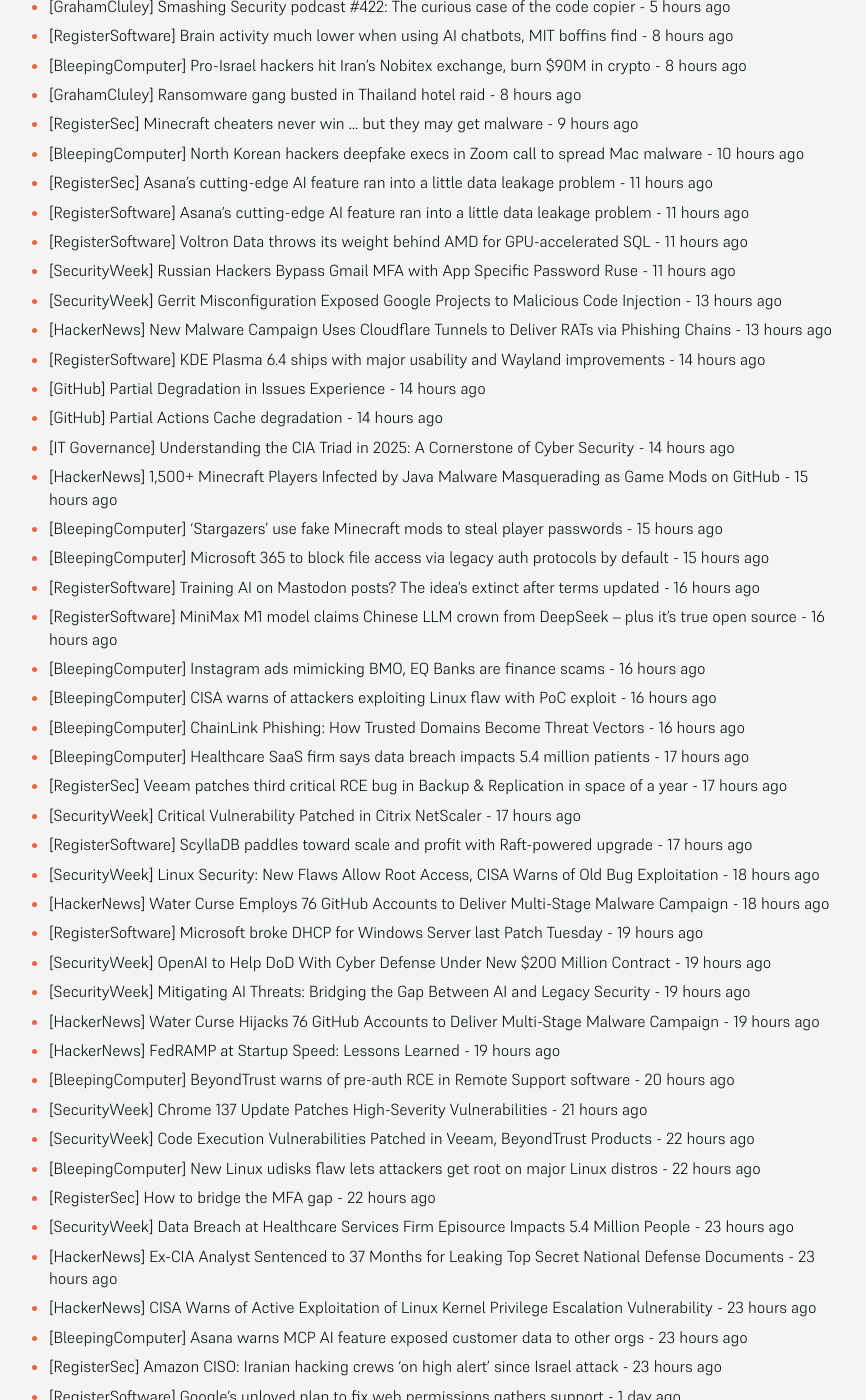
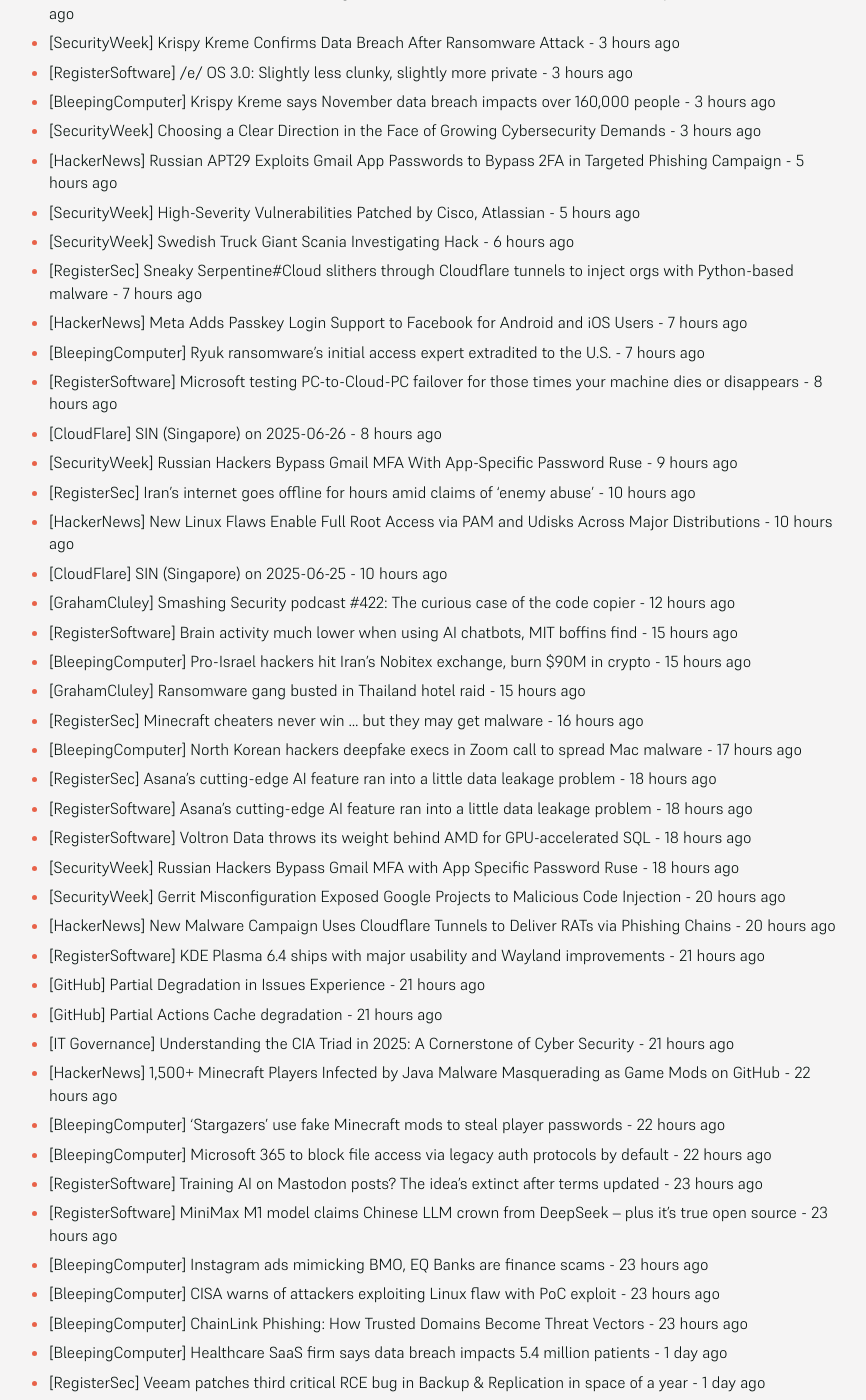
Before and after one commit to SecOpsNews/news, a Jekyll site: the page built from index.md, in a window 1280 px wide and 1400 px high, scrolled down 611 px. Shown: the whole window, without its empty margins (215-1081 px from the left). Built offline with Jekyll 4.4.1, drawn with Linux system fonts in a browser that asks for light colours; some of the changed text lies outside the part shown.

Commit message:
New Feed

```diff
--- a/index.md
+++ b/index.md
@@ -9,60 +9,78 @@ description: Latest Updates
 
 <!-- SecOps start -->
 
-- [RegisterSec] Sneaky Serpentine#Cloud slithers through Cloudflare tunnels to inject orgs with Python-based malware - 21 minutes ago
-- [HackerNews] Meta Adds Passkey Login Support to Facebook for Android and iOS Users - 21 minutes ago
-- [BleepingComputer] Ryuk ransomware’s initial access expert extradited to the U.S. - 46 minutes ago
-- [RegisterSoftware] Microsoft testing PC-to-Cloud-PC failover for those times your machine dies or disappears - 1 hour ago
-- [CloudFlare] SIN (Singapore) on 2025-06-26 - 1 hour ago
-- [SecurityWeek] Russian Hackers Bypass Gmail MFA With App-Specific Password Ruse - 2 hours ago
-- [RegisterSec] Iran’s internet goes offline for hours amid claims of ‘enemy abuse’ - 3 hours ago
-- [HackerNews] New Linux Flaws Enable Full Root Access via PAM and Udisks Across Major Distributions - 3 hours ago
-- [CloudFlare] SIN (Singapore) on 2025-06-25 - 3 hours ago
-- [GrahamCluley] Smashing Security podcast #422: The curious case of the code copier - 5 hours ago
-- [RegisterSoftware] Brain activity much lower when using AI chatbots, MIT boffins find - 8 hours ago
-- [BleepingComputer] Pro-Israel hackers hit Iran's Nobitex exchange, burn $90M in crypto - 8 hours ago
-- [GrahamCluley] Ransomware gang busted in Thailand hotel raid - 8 hours ago
-- [RegisterSec] Minecraft cheaters never win ... but they may get malware - 9 hours ago
-- [BleepingComputer] North Korean hackers deepfake execs in Zoom call to spread Mac malware - 10 hours ago
-- [RegisterSec] Asana's cutting-edge AI feature ran into a little data leakage problem - 11 hours ago
-- [RegisterSoftware] Asana's cutting-edge AI feature ran into a little data leakage problem - 11 hours ago
-- [RegisterSoftware] Voltron Data throws its weight behind AMD for GPU-accelerated SQL - 11 hours ago
-- [SecurityWeek] Russian Hackers Bypass Gmail MFA with App Specific Password Ruse - 11 hours ago
-- [SecurityWeek] Gerrit Misconfiguration Exposed Google Projects to Malicious Code Injection - 13 hours ago
-- [HackerNews] New Malware Campaign Uses Cloudflare Tunnels to Deliver RATs via Phishing Chains - 13 hours ago
-- [RegisterSoftware] KDE Plasma 6.4 ships with major usability and Wayland improvements - 14 hours ago
-- [GitHub] Partial Degradation in Issues Experience - 14 hours ago
-- [GitHub] Partial Actions Cache degradation - 14 hours ago
-- [IT Governance] Understanding the CIA Triad in 2025: A Cornerstone of Cyber Security - 14 hours ago
-- [HackerNews] 1,500+ Minecraft Players Infected by Java Malware Masquerading as Game Mods on GitHub - 15 hours ago
-- [BleepingComputer] 'Stargazers' use fake Minecraft mods to steal player passwords - 15 hours ago
-- [BleepingComputer] Microsoft 365 to block file access via legacy auth protocols by default - 15 hours ago
-- [RegisterSoftware] Training AI on Mastodon posts? The idea's extinct after terms updated - 16 hours ago
-- [RegisterSoftware] MiniMax M1 model claims Chinese LLM crown from DeepSeek – plus it's true open source - 16 hours ago
-- [BleepingComputer] Instagram ads mimicking BMO, EQ Banks are finance scams - 16 hours ago
-- [BleepingComputer] CISA warns of attackers exploiting Linux flaw with PoC exploit - 16 hours ago
-- [BleepingComputer] ChainLink Phishing: How Trusted Domains Become Threat Vectors - 16 hours ago
-- [BleepingComputer] Healthcare SaaS firm says data breach impacts 5.4 million patients - 17 hours ago
-- [RegisterSec] Veeam patches third critical RCE bug in Backup &amp; Replication in space of a year - 17 hours ago
-- [SecurityWeek] Critical Vulnerability Patched in Citrix NetScaler - 17 hours ago
-- [RegisterSoftware] ScyllaDB paddles toward scale and profit with Raft-powered upgrade - 17 hours ago
-- [SecurityWeek] Linux Security: New Flaws Allow Root Access, CISA Warns of Old Bug Exploitation - 18 hours ago
-- [HackerNews] Water Curse Employs 76 GitHub Accounts to Deliver Multi-Stage Malware Campaign - 18 hours ago
-- [RegisterSoftware] Microsoft broke DHCP for Windows Server last Patch Tuesday - 19 hours ago
-- [SecurityWeek] OpenAI to Help DoD With Cyber Defense Under New $200 Million Contract - 19 hours ago
-- [SecurityWeek] Mitigating AI Threats: Bridging the Gap Between AI and Legacy Security - 19 hours ago
-- [HackerNews] Water Curse Hijacks 76 GitHub Accounts to Deliver Multi-Stage Malware Campaign - 19 hours ago
-- [HackerNews] FedRAMP at Startup Speed: Lessons Learned - 19 hours ago
-- [BleepingComputer] BeyondTrust warns of pre-auth RCE in Remote Support software - 20 hours ago
-- [SecurityWeek] Chrome 137 Update Patches High-Severity Vulnerabilities - 21 hours ago
-- [SecurityWeek] Code Execution Vulnerabilities Patched in Veeam, BeyondTrust Products - 22 hours ago
-- [BleepingComputer] New Linux udisks flaw lets attackers get root on major Linux distros - 22 hours ago
-- [RegisterSec] How to bridge the MFA gap - 22 hours ago
-- [SecurityWeek] Data Breach at Healthcare Services Firm Episource Impacts 5.4 Million People - 23 hours ago
-- [HackerNews] Ex-CIA Analyst Sentenced to 37 Months for Leaking Top Secret National Defense Documents - 23 hours ago
-- [HackerNews] CISA Warns of Active Exploitation of Linux Kernel Privilege Escalation Vulnerability - 23 hours ago
-- [BleepingComputer] Asana warns MCP AI feature exposed customer data to other orgs - 23 hours ago
-- [RegisterSec] Amazon CISO: Iranian hacking crews ‘on high alert’ since Israel attack - 23 hours ago
+- [BleepingComputer] ChatGPT will analyze Gmail emails, manage schedule on Google Calendar - 24 minutes ago
+- [RegisterSec] Glazed and confused: Hole lotta highly sensitive data nicked from Krispy Kreme - 24 minutes ago
+- [BleepingComputer] Telecom giant Viasat breached by China's Salt Typhoon hackers - 1 hour ago
+- [BleepingComputer] DuckDuckGo beefs up scam defense to block fake stores, crypto sites - 1 hour ago
+- [SecurityWeek] New Campaigns Distribute Malware via Open Source Hacking Tools - 1 hour ago
+- [RegisterSec] UK gov asks university boffins to pinpoint cyber growth areas where it should splash cash - 1 hour ago
+- [HackerNews] Secure Vibe Coding: The Complete New Guide - 1 hour ago
+- [HackerNews] BlueNoroff Deepfake Zoom Scam Hits Crypto Employee with MacOS Backdoor Malware - 1 hour ago
+- [SecurityWeek] Encryption Backdoors: The Security Practitioners’ View - 2 hours ago
+- [SecurityWeek] Chain IQ, UBS Data Stolen in Ransomware Attack - 2 hours ago
+- [HackerNews] Uncover LOTS Attacks Hiding in Trusted Tools — Learn How in This Free Expert Session - 2 hours ago
+- [SecurityWeek] Krispy Kreme Confirms Data Breach After Ransomware Attack - 3 hours ago
+- [RegisterSoftware] /e/ OS 3.0: Slightly less clunky, slightly more private - 3 hours ago
+- [BleepingComputer] Krispy Kreme says November data breach impacts over 160,000 people - 3 hours ago
+- [SecurityWeek] Choosing a Clear Direction in the Face of Growing Cybersecurity Demands - 3 hours ago
+- [HackerNews] Russian APT29 Exploits Gmail App Passwords to Bypass 2FA in Targeted Phishing Campaign - 5 hours ago
+- [SecurityWeek] High-Severity Vulnerabilities Patched by Cisco, Atlassian - 5 hours ago
+- [SecurityWeek] Swedish Truck Giant Scania Investigating Hack - 6 hours ago
+- [RegisterSec] Sneaky Serpentine#Cloud slithers through Cloudflare tunnels to inject orgs with Python-based malware - 7 hours ago
+- [HackerNews] Meta Adds Passkey Login Support to Facebook for Android and iOS Users - 7 hours ago
+- [BleepingComputer] Ryuk ransomware’s initial access expert extradited to the U.S. - 7 hours ago
+- [RegisterSoftware] Microsoft testing PC-to-Cloud-PC failover for those times your machine dies or disappears - 8 hours ago
+- [CloudFlare] SIN (Singapore) on 2025-06-26 - 8 hours ago
+- [SecurityWeek] Russian Hackers Bypass Gmail MFA With App-Specific Password Ruse - 9 hours ago
+- [RegisterSec] Iran’s internet goes offline for hours amid claims of ‘enemy abuse’ - 10 hours ago
+- [HackerNews] New Linux Flaws Enable Full Root Access via PAM and Udisks Across Major Distributions - 10 hours ago
+- [CloudFlare] SIN (Singapore) on 2025-06-25 - 10 hours ago
+- [GrahamCluley] Smashing Security podcast #422: The curious case of the code copier - 12 hours ago
+- [RegisterSoftware] Brain activity much lower when using AI chatbots, MIT boffins find - 15 hours ago
+- [BleepingComputer] Pro-Israel hackers hit Iran's Nobitex exchange, burn $90M in crypto - 15 hours ago
+- [GrahamCluley] Ransomware gang busted in Thailand hotel raid - 15 hours ago
+- [RegisterSec] Minecraft cheaters never win ... but they may get malware - 16 hours ago
+- [BleepingComputer] North Korean hackers deepfake execs in Zoom call to spread Mac malware - 17 hours ago
+- [RegisterSec] Asana's cutting-edge AI feature ran into a little data leakage problem - 18 hours ago
+- [RegisterSoftware] Asana's cutting-edge AI feature ran into a little data leakage problem - 18 hours ago
+- [RegisterSoftware] Voltron Data throws its weight behind AMD for GPU-accelerated SQL - 18 hours ago
+- [SecurityWeek] Russian Hackers Bypass Gmail MFA with App Specific Password Ruse - 18 hours ago
+- [SecurityWeek] Gerrit Misconfiguration Exposed Google Projects to Malicious Code Injection - 20 hours ago
+- [HackerNews] New Malware Campaign Uses Cloudflare Tunnels to Deliver RATs via Phishing Chains - 20 hours ago
+- [RegisterSoftware] KDE Plasma 6.4 ships with major usability and Wayland improvements - 21 hours ago
+- [GitHub] Partial Degradation in Issues Experience - 21 hours ago
+- [GitHub] Partial Actions Cache degradation - 21 hours ago
+- [IT Governance] Understanding the CIA Triad in 2025: A Cornerstone of Cyber Security - 21 hours ago
+- [HackerNews] 1,500+ Minecraft Players Infected by Java Malware Masquerading as Game Mods on GitHub - 22 hours ago
+- [BleepingComputer] 'Stargazers' use fake Minecraft mods to steal player passwords - 22 hours ago
+- [BleepingComputer] Microsoft 365 to block file access via legacy auth protocols by default - 22 hours ago
+- [RegisterSoftware] Training AI on Mastodon posts? The idea's extinct after terms updated - 23 hours ago
+- [RegisterSoftware] MiniMax M1 model claims Chinese LLM crown from DeepSeek – plus it's true open source - 23 hours ago
+- [BleepingComputer] Instagram ads mimicking BMO, EQ Banks are finance scams - 23 hours ago
+- [BleepingComputer] CISA warns of attackers exploiting Linux flaw with PoC exploit - 23 hours ago
+- [BleepingComputer] ChainLink Phishing: How Trusted Domains Become Threat Vectors - 23 hours ago
+- [BleepingComputer] Healthcare SaaS firm says data breach impacts 5.4 million patients - 1 day ago
+- [RegisterSec] Veeam patches third critical RCE bug in Backup &amp; Replication in space of a year - 1 day ago
+- [SecurityWeek] Critical Vulnerability Patched in Citrix NetScaler - 1 day ago
+- [RegisterSoftware] ScyllaDB paddles toward scale and profit with Raft-powered upgrade - 1 day ago
+- [SecurityWeek] Linux Security: New Flaws Allow Root Access, CISA Warns of Old Bug Exploitation - 1 day ago
+- [HackerNews] Water Curse Employs 76 GitHub Accounts to Deliver Multi-Stage Malware Campaign - 1 day ago
+- [RegisterSoftware] Microsoft broke DHCP for Windows Server last Patch Tuesday - 1 day ago
+- [SecurityWeek] OpenAI to Help DoD With Cyber Defense Under New $200 Million Contract - 1 day ago
+- [SecurityWeek] Mitigating AI Threats: Bridging the Gap Between AI and Legacy Security - 1 day ago
+- [HackerNews] Water Curse Hijacks 76 GitHub Accounts to Deliver Multi-Stage Malware Campaign - 1 day ago
+- [HackerNews] FedRAMP at Startup Speed: Lessons Learned - 1 day ago
+- [BleepingComputer] BeyondTrust warns of pre-auth RCE in Remote Support software - 1 day ago
+- [SecurityWeek] Chrome 137 Update Patches High-Severity Vulnerabilities - 1 day ago
+- [SecurityWeek] Code Execution Vulnerabilities Patched in Veeam, BeyondTrust Products - 1 day ago
+- [BleepingComputer] New Linux udisks flaw lets attackers get root on major Linux distros - 1 day ago
+- [RegisterSec] How to bridge the MFA gap - 1 day ago
+- [SecurityWeek] Data Breach at Healthcare Services Firm Episource Impacts 5.4 Million People - 1 day ago
+- [HackerNews] Ex-CIA Analyst Sentenced to 37 Months for Leaking Top Secret National Defense Documents - 1 day ago
+- [HackerNews] CISA Warns of Active Exploitation of Linux Kernel Privilege Escalation Vulnerability - 1 day ago
+- [BleepingComputer] Asana warns MCP AI feature exposed customer data to other orgs - 1 day ago
+- [RegisterSec] Amazon CISO: Iranian hacking crews ‘on high alert’ since Israel attack - 1 day ago
 - [RegisterSoftware] Google's unloved plan to fix web permissions gathers support - 1 day ago
 - [HackerNews] Iran Slows Internet to Prevent Cyber Attacks Amid Escalating Regional Conflict - 1 day ago
 - [HackerNews] Veeam Patches CVE-2025-23121: Critical RCE Bug Rated 9.9 CVSS in Backup & Replication - 1 day ago
@@ -93,26 +111,9 @@ description: Latest Updates
 - [BleepingComputer] How to automate IT ticket handling with AI and Tines - 1 day ago
 - [HackerNews] Silver Fox APT Targets Taiwan with Complex Gh0stCringe and HoldingHands RAT Malware - 1 day ago
 - [BleepingComputer] Microsoft fixes Surface Hub boot issues with emergency update - 1 day ago
-- [SecurityWeek] Zyxel Firewall Vulnerability Again in Attacker Crosshairs - 1 day ago
-- [HackerNews] Google Warns of Scattered Spider Attacks Targeting IT Support Teams at U.S. Insurance Firms - 1 day ago
-- [RegisterSec] 23andMe hit with £2.3M fine after exposing genetic data of millions - 1 day ago
-- [HackerNews] Backups Are Under Attack: How to Protect Your Backups - 1 day ago
-- [SecurityWeek] US Insurance Industry Warned of Scattered Spider Attacks - 1 day ago
-- [HackerNews] Hard-Coded 'b' Password in Sitecore XP Sparks Major RCE Risk in Enterprise Deployments - 1 day ago
-- [HackerNews] Are Forgotten AD Service Accounts Leaving You at Risk? - 1 day ago
-- [SecurityWeek] Circumvent Raises $6 Million for Cloud Security Platform - 1 day ago
-- [RegisterSoftware] Firefox is dead to me – and I'm not the only one who is fed up - 1 day ago
-- [SecurityWeek] Organizations Warned of Vulnerability Exploited Against Discontinued TP-Link Routers - 1 day ago
-- [IT Governance] Global Data Breaches and Cyber Attacks in May 2025 – More Than 1.4 Billion Records Breached - 1 day ago
-- [RegisterSoftware] Bots are overwhelming websites with their hunger for AI data - 1 day ago
-- [HackerNews] New Flodrix Botnet Variant Exploits Langflow AI Server RCE Bug to Launch DDoS Attacks - 1 day ago
-- [RegisterSoftware] UK MoD pauses £92M Oracle Fusion contract amid project governance review - 1 day ago
-- [SecurityWeek] Asus Armoury Crate Vulnerability Leads to Full System Compromise - 1 day ago
-- [HackerNews] TP-Link Router Flaw CVE-2023-33538 Under Active Exploit, CISA Issues Immediate Alert - 1 day ago
-- [SecurityWeek] Recent Langflow Vulnerability Exploited by Flodrix Botnet - 1 day ago
-- [RegisterSoftware] ‘AI is not doing its job and should leave us alone’ says Gartner’s top analyst - 1 day ago
-- [RegisterSoftware] Microsoft brings 365 suite on-prem as part of sovereign cloud push - 2 days ago
-- [HackerNews] Meta Starts Showing Ads on WhatsApp After 6-Year Delay From 2018 Announcement - 2 days ago
+- [SecurityWeek] Zyxel Firewall Vulnerability Again in Attacker Crosshairs - 2 days ago
+- [HackerNews] Google Warns of Scattered Spider Attacks Targeting IT Support Teams at U.S. Insurance Firms - 2 days ago
+- [RegisterSec] 23andMe hit with £2.3M fine after exposing genetic data of millions - 2 days ago
 - [DataBreaches] Russian-linked hackers appear to have launched a crippling cyberattack on Western New Mexico University - 1 month ago
 - [DataBreaches] SK Telecom vows to take full responsibility for damage from recent data leak - 1 month ago
 - [HackerNews] Storm-1977 Hits Education Clouds with AzureChecker, Deploys 200+ Crypto Mining Containers - 1 month ago
```
